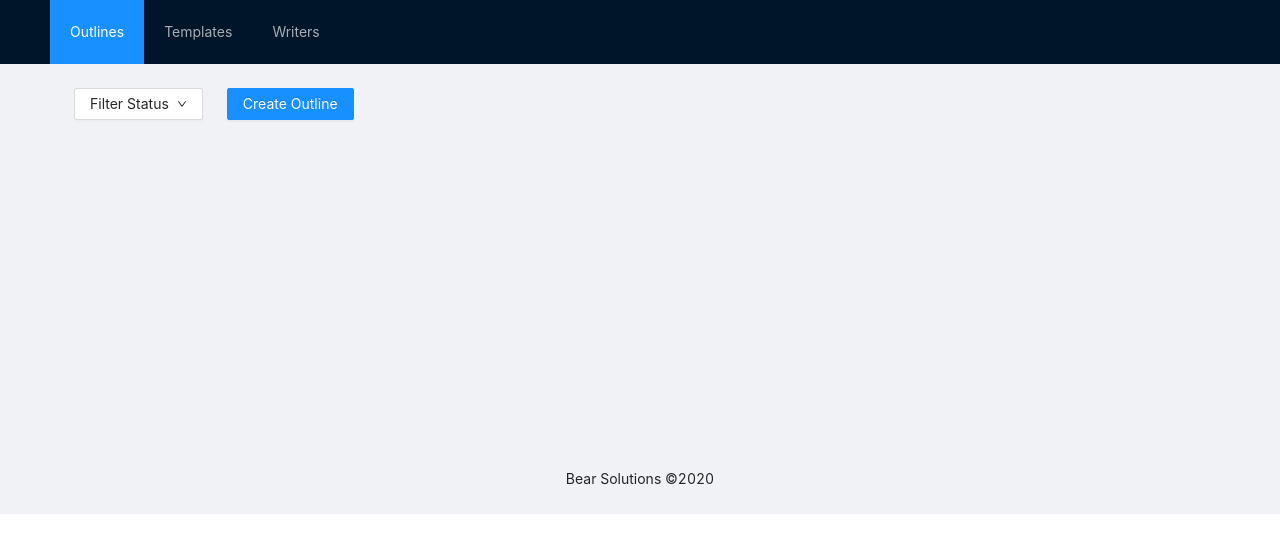
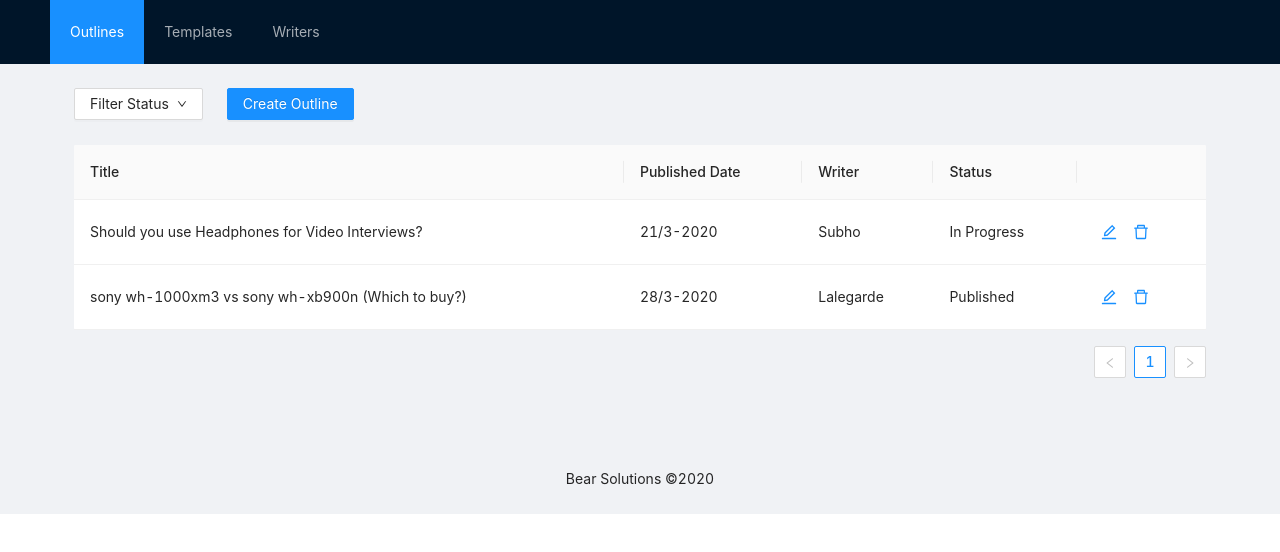
Before and after one commit to Runebjo/Outsourcer, a React (Create React App) app: page / in a window 1280 px wide. Shown: the top 552 px of the page. Built offline with nearby package versions, Linux system fonts and the light colour scheme.

Commit message:
Finished first draft of outline

```diff
--- a/src/components/outlines..js
+++ b/src/components/outlines..js
@@ -1,11 +1,29 @@
-import React from 'react';
-import { Dropdown, Button, Menu, Space } from 'antd';
-import { DownOutlined } from '@ant-design/icons';
+import React, { useState } from 'react';
+import { Dropdown, Button, Menu, Space, Table, Popconfirm, message } from 'antd';
+import { DownOutlined, EditOutlined, DeleteOutlined } from '@ant-design/icons';
 
 export const Outlines = () => {
 
-    function handleMenuClick() {
-        console.log("click");
+    const [dropdownText, setDropdownText] = useState('Filter Status');
+
+    function handleMenuClick(e) {
+        switch (e.key) {
+            case "1":
+                setDropdownText('Unwritten');
+                break;
+            case "2":
+                setDropdownText('Waiting Response');
+                break;
+            case "3":
+                setDropdownText('In Progress');
+                break;
+            case "4":
+                setDropdownText('Published');
+                break;
+            default:
+                setDropdownText('Filter Status');
+                break;
+        }
     }
 
     const menu = (
@@ -25,16 +43,89 @@ export const Outlines = () => {
         </Menu>
     );
 
+    function createOutline() {
+        console.log("TODO: Create outline");
+    }
+
+    function editOutline(key) {
+        console.log("Edit outline", key);
+    }
+
+    function confirmDelete(key) {
+        const newData = data.filter(d => d.key !== key);
+        setData(newData);
+        message.success("Outline Deleted");
+    }
+
+    const columns = [
+        {
+            title: 'Title',
+            dataIndex: 'title',
+            key: 'title',
+        },
+        {
+            title: 'Published Date',
+            dataIndex: 'publishedDate',
+            key: 'publishedDate',
+        },
+        {
+            title: 'Writer',
+            dataIndex: 'writer',
+            key: 'writer',
+        },
+        {
+            title: 'Status',
+            dataIndex: 'status',
+            key: 'status',
+        },
+        {
+            dataIndex: 'action',
+            key: 'action',
+            render: (text, record) => (
+                <span>
+                    <Button type="link" onClick={() => editOutline(record.key)} icon={<EditOutlined />} />
+                    <Popconfirm
+                        title={`Are you sure you want to delete the outline: "${record.title}?"`}
+                        onConfirm={() => confirmDelete(record.key)}
+                        okText="Yes"
+                        cancelText="No"
+                    >
+                        <Button type="link" icon={<DeleteOutlined />} />
+                    </Popconfirm>
+                </span >
+            )
+        }
+    ];
+
+    const [data, setData] = useState([
+        {
+            key: 1,
+            title: 'Should you use Headphones for Video Interviews?',
+            publishedDate: '21/3-2020',
+            writer: 'Subho',
+            status: 'In Progress'
+        },
+        {
+            key: 2,
+            title: 'sony wh-1000xm3 vs sony wh-xb900n (Which to buy?)',
+            publishedDate: '28/3-2020',
+            writer: 'Lalegarde',
+            status: 'Published'
+        }
+    ]);
+
+
     return (
         <div>
             <Space size="large">
                 <Dropdown overlay={menu}>
                     <Button>
-                        Filter Status <DownOutlined />
+                        {dropdownText} <DownOutlined />
                     </Button>
                 </Dropdown>
-                <Button type="primary">Create Outline</Button>
+                <Button type="primary" onClick={createOutline}>Create Outline</Button>
             </Space>
+            <Table columns={columns} dataSource={data} style={{ marginTop: 25 }}></Table>
         </div>
     )
 }
```
